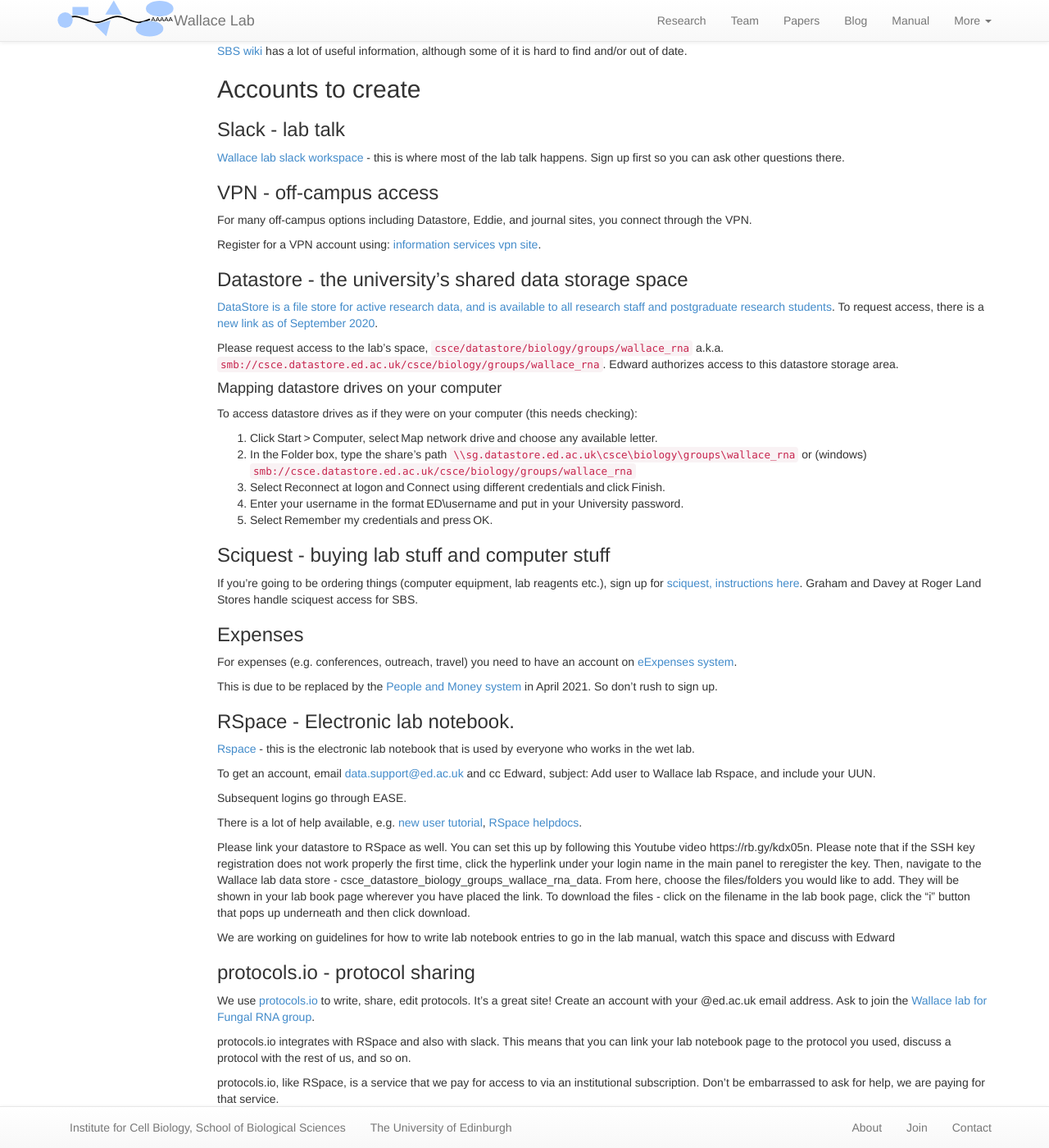
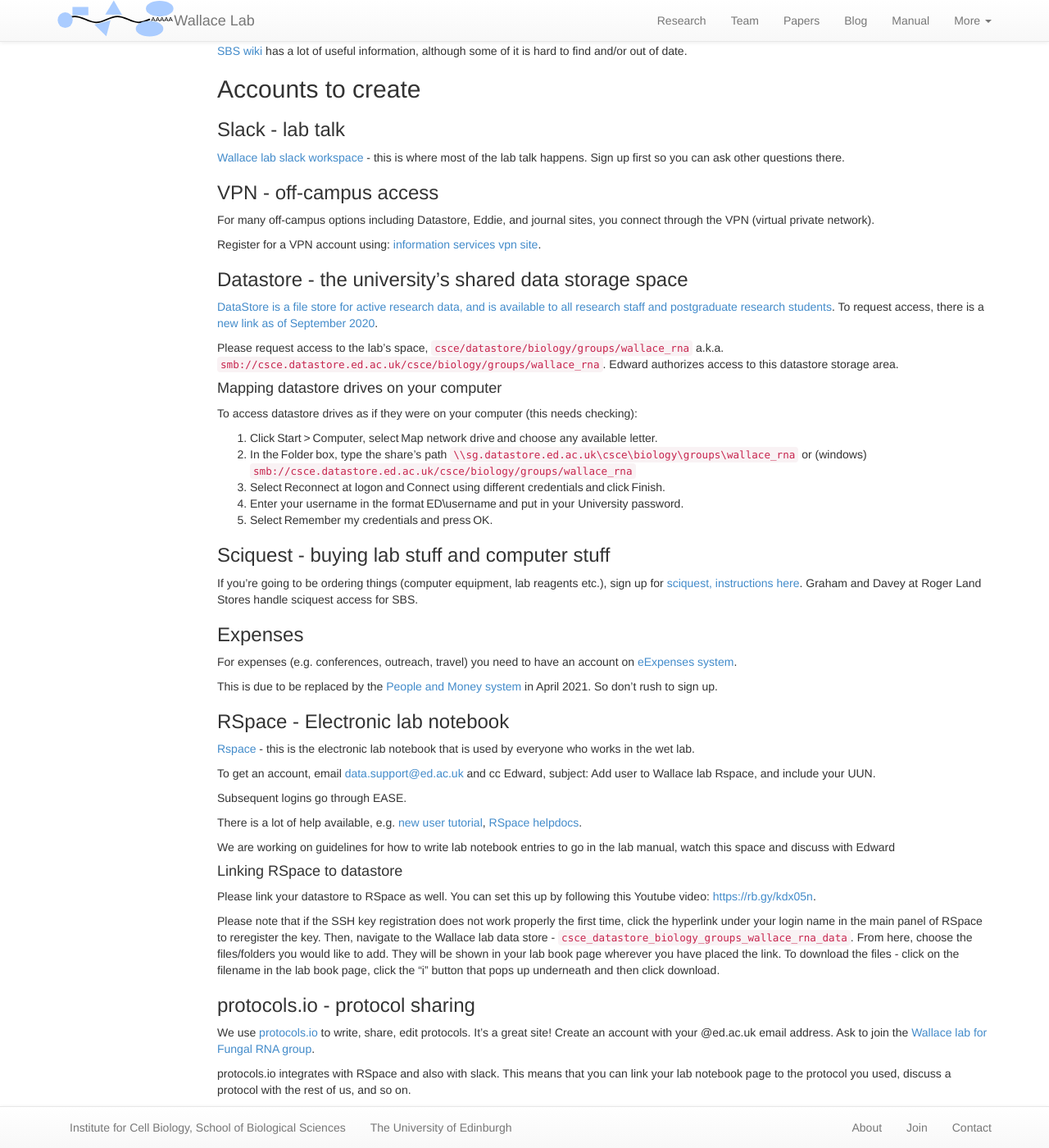
Before and after one commit to swinterbourne/ewallace.github.io, a Jekyll site: the page built from manual/_posts/2020-09-07-newstart.md, in a window 1280 px wide and 1400 px high, scrolled down 1884 px. Shown: the whole window at 82% size. Built offline with Jekyll 4.4.1, drawn with Linux system fonts in a browser that asks for light colours; nearby versions of some CDN libraries; some of the changed text lies outside the part shown.

```diff
--- a/manual/_posts/2020-09-07-newstart.md
+++ b/manual/_posts/2020-09-07-newstart.md
@@ -105,7 +105,7 @@ The university's email goes by default to [outlook](https://outlook.office.com/o
 
 ### VPN - off-campus access
 
-For many off-campus options including Datastore, Eddie, and journal sites, you connect through the VPN.
+For many off-campus options including Datastore, Eddie, and journal sites, you connect through the VPN (virtual private network).
 
 Register for a VPN account using: [information services vpn site](https://www.ed.ac.uk/information-services/computing/desktop-personal/vpn).
 
@@ -135,7 +135,7 @@ For expenses (e.g. conferences, outreach, travel) you need to have an account on
 
 This is due to be replaced by the [People and Money system](https://uoe.sharepoint.com/sites/ServiceExcellenceProgramme/SitePages/Core-Systems-Frequently-Asked-Questions.aspx?CT=1600244032049&OR=OWA-NT&CID=db9141e8-712e-8971-05aa-882e91124b82) in April 2021. So don't rush to sign up.
 
-### RSpace - Electronic lab notebook.
+### RSpace - Electronic lab notebook
 
 [Rspace](http://rspace.is.ed.ac.uk/) - this is the electronic lab notebook that is used by everyone who works in the wet lab.
 
@@ -145,9 +145,16 @@ Subsequent logins go through EASE.
 
 There is a lot of help available, e.g. [new user tutorial](https://rspace.is.ed.ac.uk/workspace?simpo-walkthrough=2ba644dacb96d081dea670fdd06620dc), [RSpace helpdocs](https://researchspace.helpdocs.io/).
 
-Please link your datastore to RSpace as well. You can set this up by following this Youtube video https://rb.gy/kdx05n. Please note that if the SSH key registration does not work properly the first time, click the hyperlink under your login name in the main panel to reregister the key. Then, navigate to the Wallace lab data store - csce_datastore_biology_groups_wallace_rna_data. From here, choose the files/folders you would like to add. They will be shown in your lab book page wherever you have placed the link. To download the files - click on the filename in the lab book page, click the "i" button that pops up underneath and then click download.
+We are working on guidelines for how to write lab notebook entries to go in the lab manual, watch this space and discuss with Edward
 
-We are working on guidelines for how to write lab notebook entries to go in the lab manual, watch this space and discuss with Edward
+#### Linking RSpace to datastore
+
+Please link your datastore to RSpace as well. You can set this up by following this Youtube video: [https://rb.gy/kdx05n](Linking RSpace ELN to Datastore at University of Edinburgh).
+
+Please note that if the SSH key registration does not work properly the first time, click the hyperlink under your login name in the main panel of RSpace to reregister the key.
+Then, navigate to the Wallace lab data store - `csce_datastore_biology_groups_wallace_rna_data`.
+From here, choose the files/folders you would like to add.
+They will be shown in your lab book page wherever you have placed the link. To download the files - click on the filename in the lab book page, click the "i" button that pops up underneath and then click download.
 
 ### protocols.io - protocol sharing
 
@@ -197,7 +204,7 @@ Depending on your interests, you may also wish to join:
 * Rstudio: https://www.rstudio.com/products/rstudio/download/
 * tidyverse R packages: https://www.tidyverse.org/
 * Python: the cool kids install this with [miniconda](https://docs.conda.io/en/latest/miniconda.html) nowadays
-* Snapgene: https://www.snapgene.com/ - synthsys has a licence
+* Snapgene: https://www.snapgene.com/ - SynthSys has a licence
 * Inkscape: https://inkscape.org/
 * Zoom: [use the university's service](https://www.ed.ac.uk/information-services/computing/comms-and-collab/zoom)
 * Surely there must be some others?
```
Also changed, not shown: other parts of manual/_posts/2020-09-07-newstart.md (+2 -2 lines).
